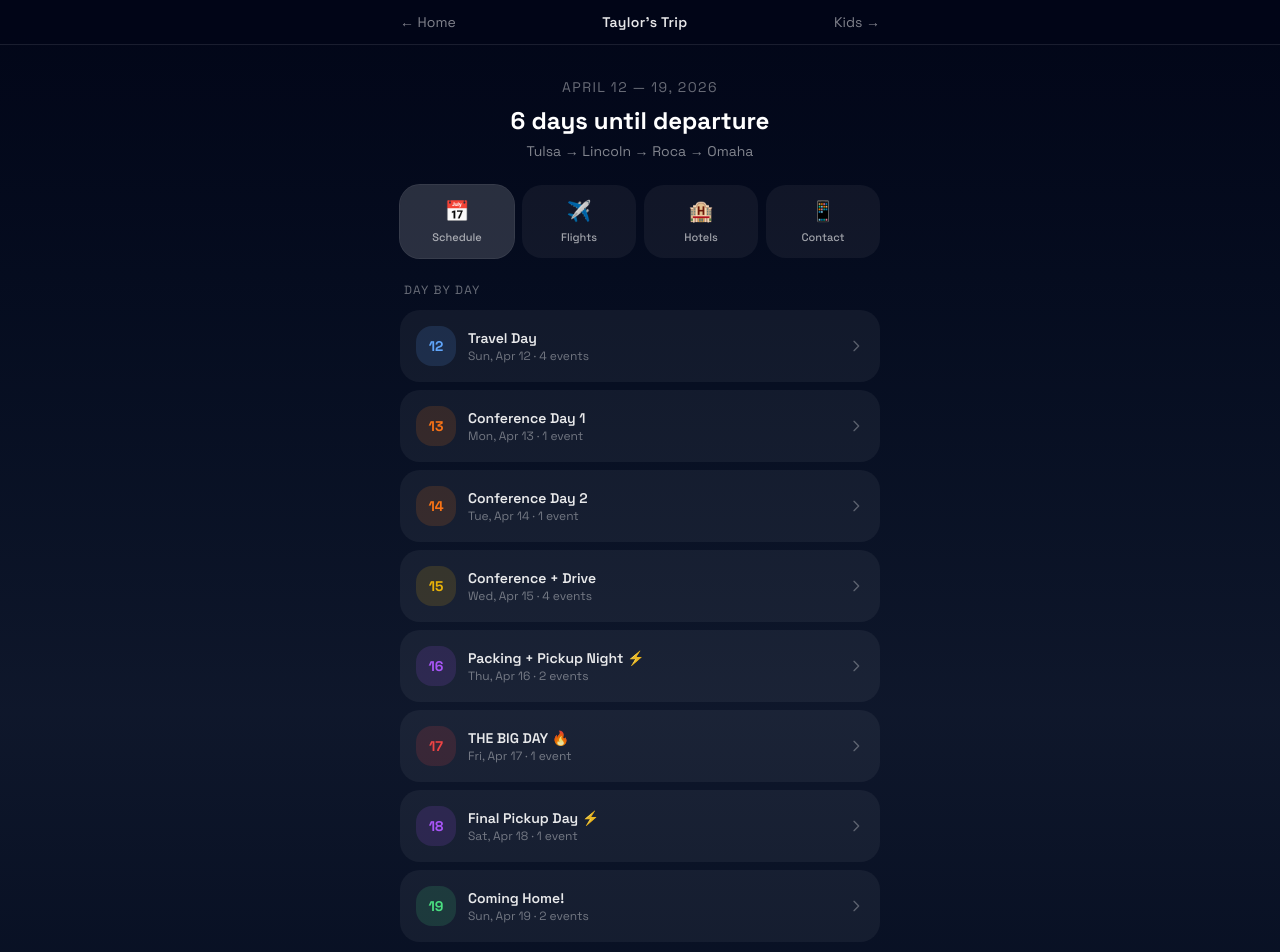
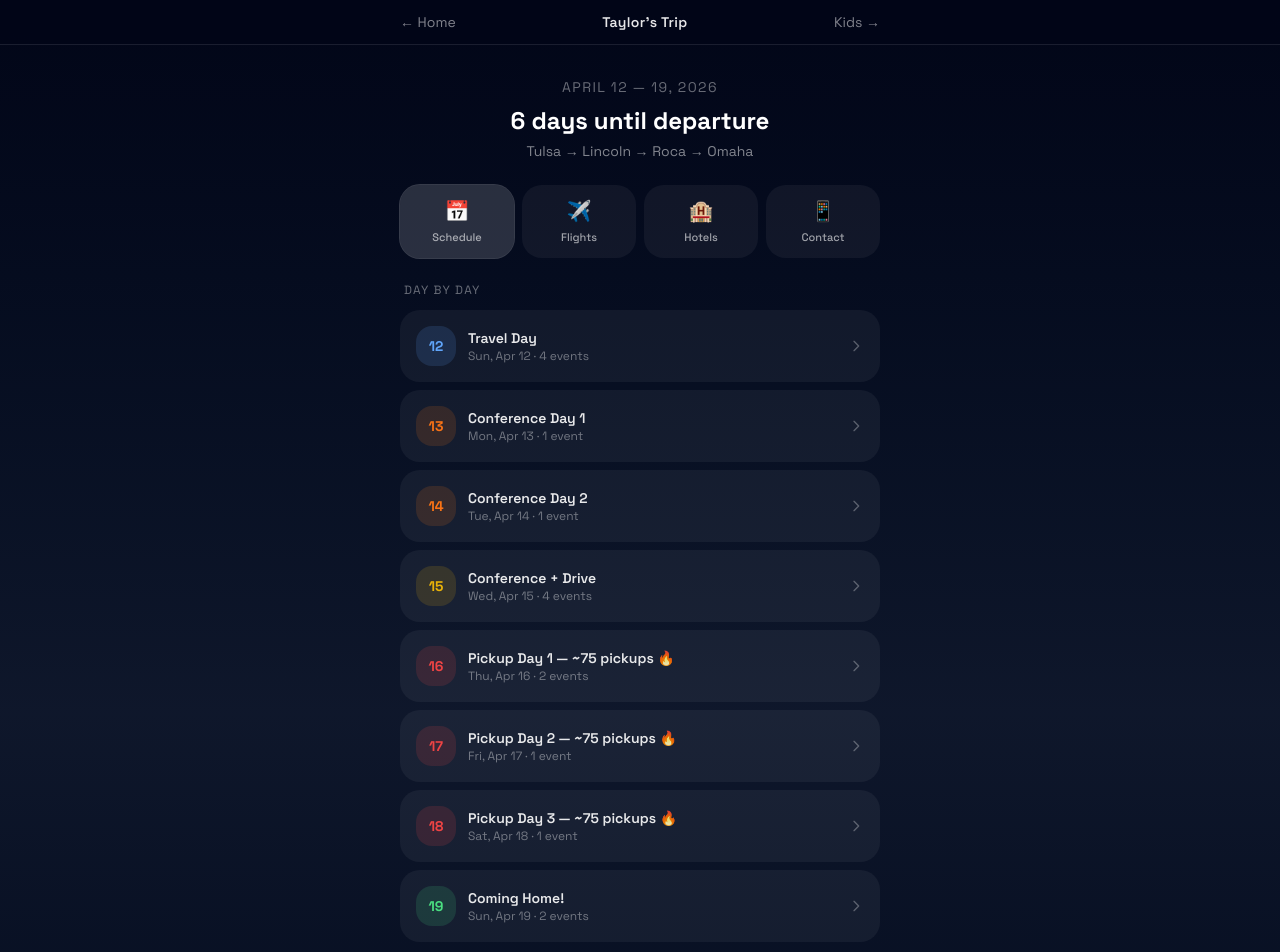
Before and after one commit to tgauss/taytrack-2000, a Next.js app: page /prettylady in a window 1280 px wide. Shown: the top 952 px of the page. Built offline with nearby package versions, Linux system fonts and the light colour scheme.

Commit message:
fix: all three pickup days are big days — ~75 pickups each
Co-Authored-By: Claude Opus 4.6 (1M context) <noreply@anthropic.com>

```diff
--- a/app/prettylady/page.tsx
+++ b/app/prettylady/page.tsx
@@ -11,9 +11,9 @@ const TRIP_DAYS = [
   { date: '2026-04-13', label: 'Mon, Apr 13', title: 'Conference Day 1', color: '#f97316' },
   { date: '2026-04-14', label: 'Tue, Apr 14', title: 'Conference Day 2', color: '#f97316' },
   { date: '2026-04-15', label: 'Wed, Apr 15', title: 'Conference + Drive', color: '#eab308' },
-  { date: '2026-04-16', label: 'Thu, Apr 16', title: 'Packing + Pickup Night ⚡', color: '#a855f7' },
-  { date: '2026-04-17', label: 'Fri, Apr 17', title: 'THE BIG DAY 🔥', color: '#ef4444' },
-  { date: '2026-04-18', label: 'Sat, Apr 18', title: 'Final Pickup Day ⚡', color: '#a855f7' },
+  { date: '2026-04-16', label: 'Thu, Apr 16', title: 'Pickup Day 1 — ~75 pickups 🔥', color: '#ef4444' },
+  { date: '2026-04-17', label: 'Fri, Apr 17', title: 'Pickup Day 2 — ~75 pickups 🔥', color: '#ef4444' },
+  { date: '2026-04-18', label: 'Sat, Apr 18', title: 'Pickup Day 3 — ~75 pickups 🔥', color: '#ef4444' },
   { date: '2026-04-19', label: 'Sun, Apr 19', title: 'Coming Home!', color: '#4ade80' },
 ];
 
```
Also changed, not shown: .claude/maintenance/state.json, 1 other file (tests, documents, lock files or other folders).
